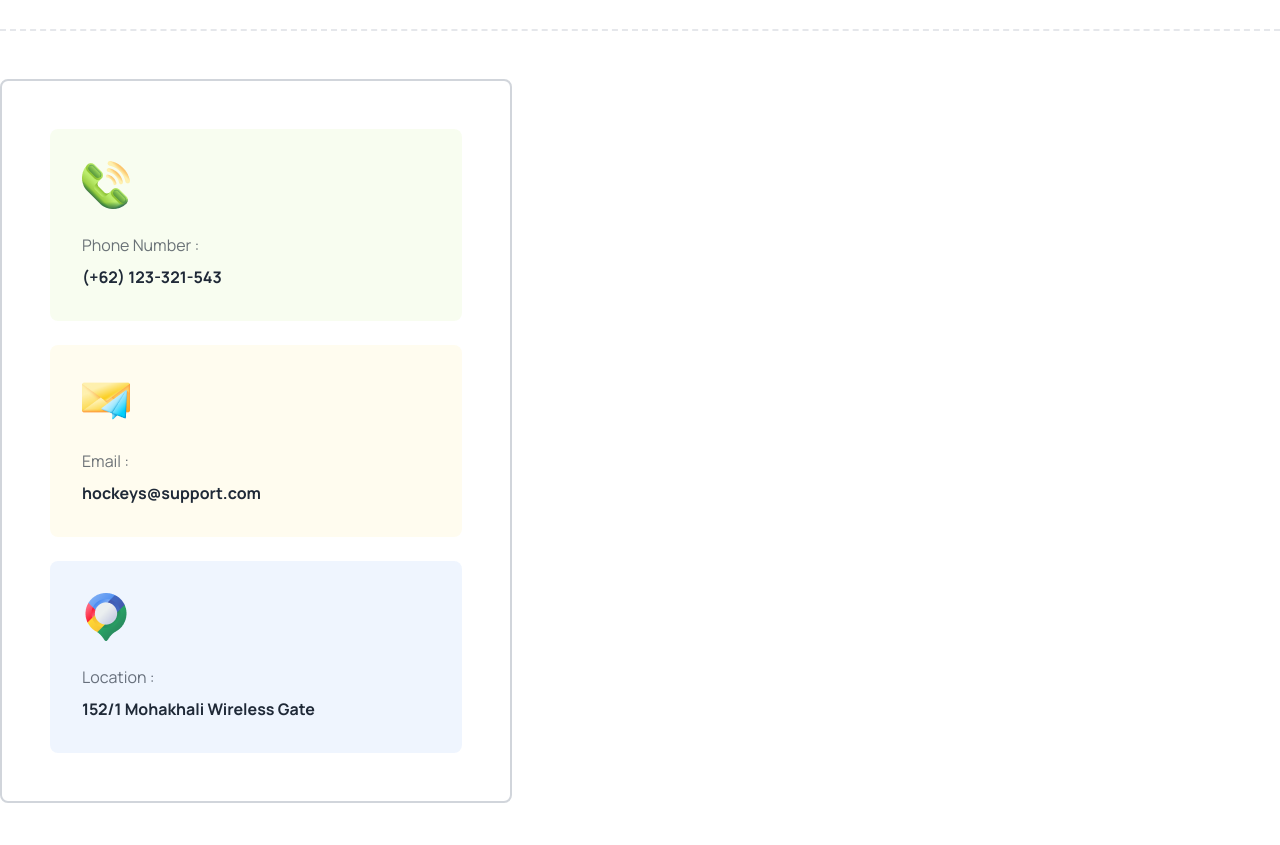
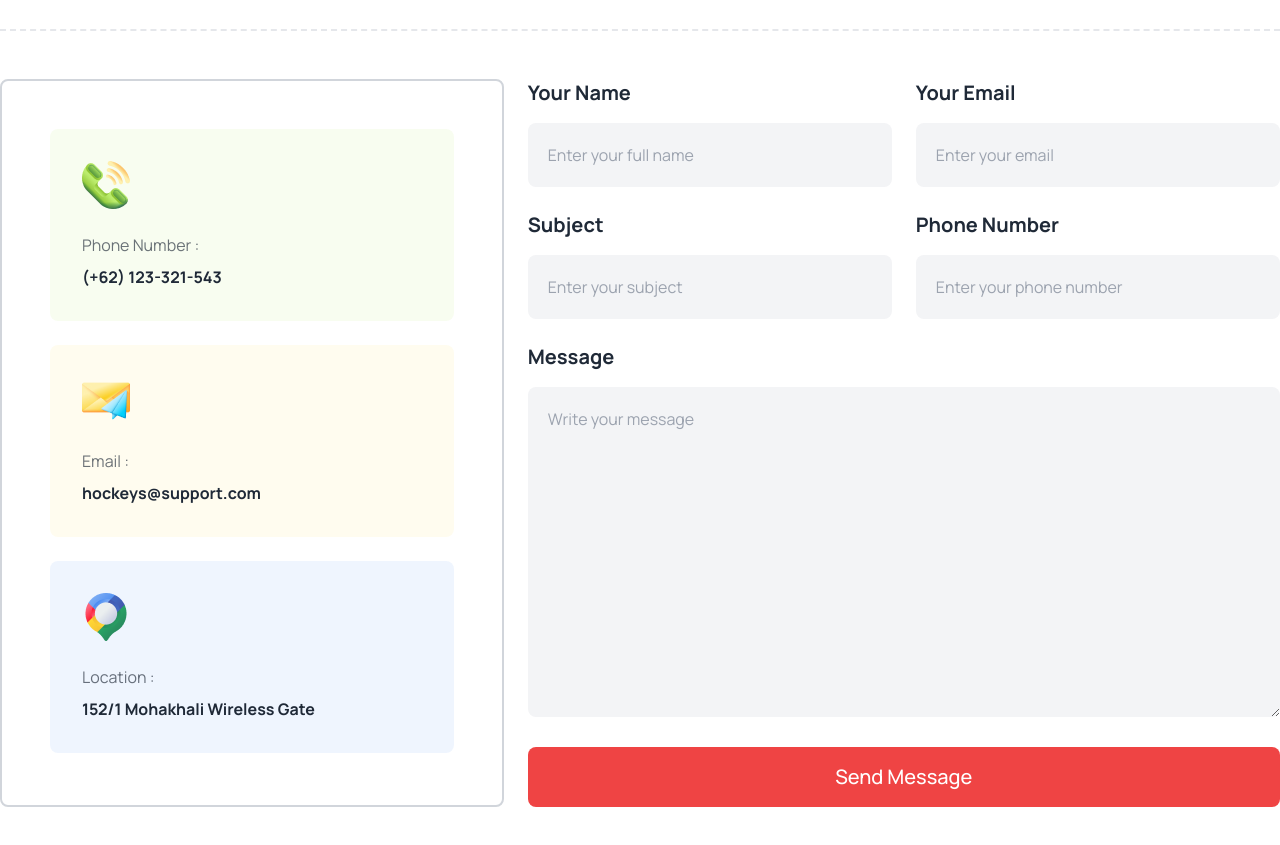
Before and after one commit to faisal-hdev/B9A3-Hockeys, a plain HTML site: page index.html in a window 1280 px wide. Shown: the part 4911-5756 px from the top of the page. Drawn offline with nearby package versions, Linux system fonts and the light colour scheme.

Commit message:
Get In Touch input form created and added to project

```diff
--- a/index.html
+++ b/index.html
@@ -612,6 +612,31 @@
               <p class="font-bold">152/1 Mohakhali Wireless Gate</p>
             </div>
           </div>
+          <div class="w-auto lg:w-3/5">
+             <form class="grid grid-cols-1 md:grid-cols-2 gap-6 mx-auto">
+               <div>
+                <h3 class="text-xl font-bold mb-4">Your Name</h3>
+                <input class="p-5 w-full  bg-gray-100 outline-none rounded-lg " type="text" name="name" placeholder="Enter your full name" id="">
+              </div>
+               <div>
+                <h3 class="text-xl font-bold mb-4">Your Email</h3>
+                <input class="p-5 w-full  bg-gray-100 outline-none rounded-lg " type="email" name="email" placeholder="Enter your email" id="">
+              </div>
+               <div>
+                <h3 class="text-xl font-bold mb-4">Subject</h3>
+                <input class="p-5 w-full  bg-gray-100 outline-none rounded-lg " type="text" name="subject" placeholder="Enter your subject" id="">
+              </div>
+               <div>
+                <h3 class="text-xl font-bold mb-4">Phone Number</h3>
+                <input class="p-5 w-full  bg-gray-100 outline-none rounded-lg " type="number" name="number" placeholder="Enter your phone number" id="">
+              </div>
+               <div class="md:col-span-2">
+                <h3 class="text-xl font-bold mb-4">Message</h3>
+                <textarea placeholder="Write your message" class="bg-gray-100 w-full h-[200px] md:h-[330px] p-5 rounded-lg outline-none" rows="4" cols="50" name="comment" form="usrform"></textarea>
+              </div>
+              <button class="md:col-span-2 rounded-lg text-white hover:bg-red-700 duration-300 bg-red-500 w-full font-medium text-xl py-4">Send Message</button>
+             </form>
+          </div>
         </div>
       </section>
     </main>
```
